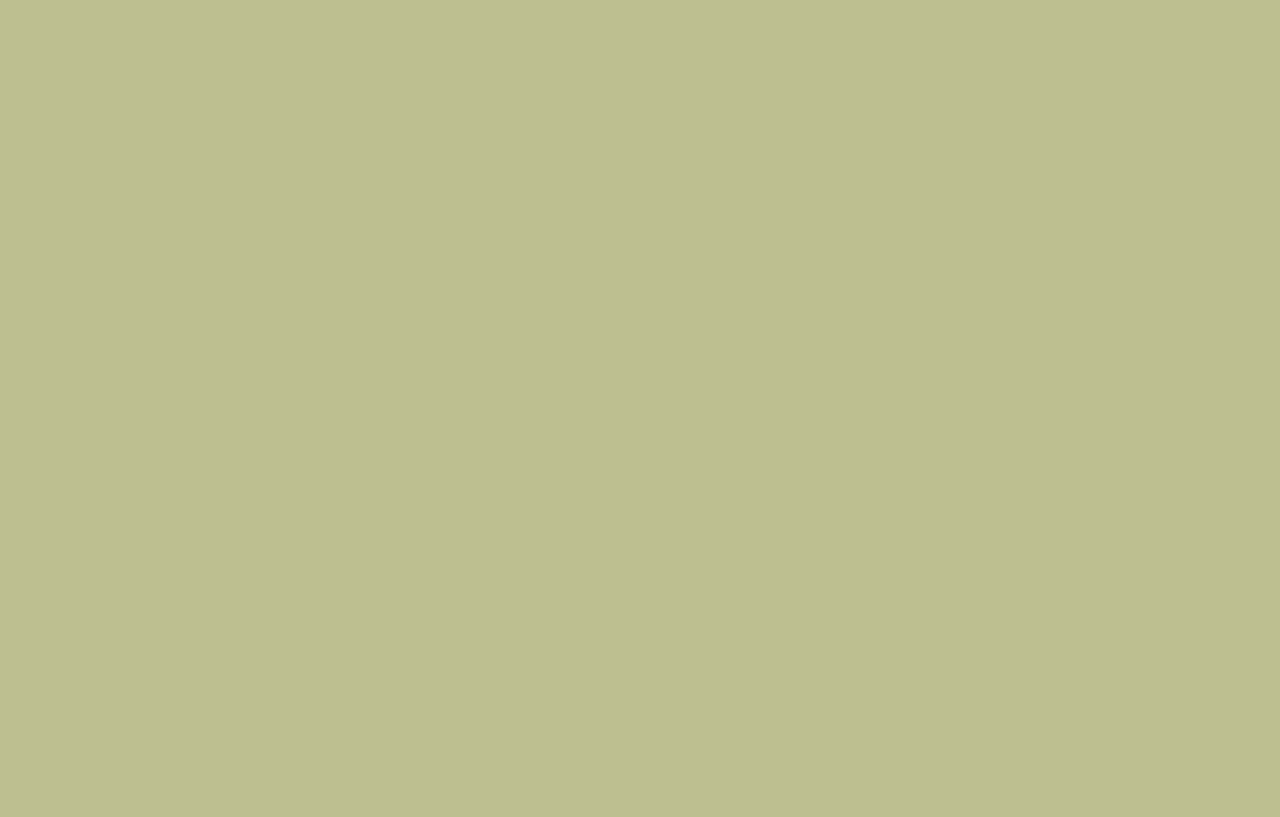
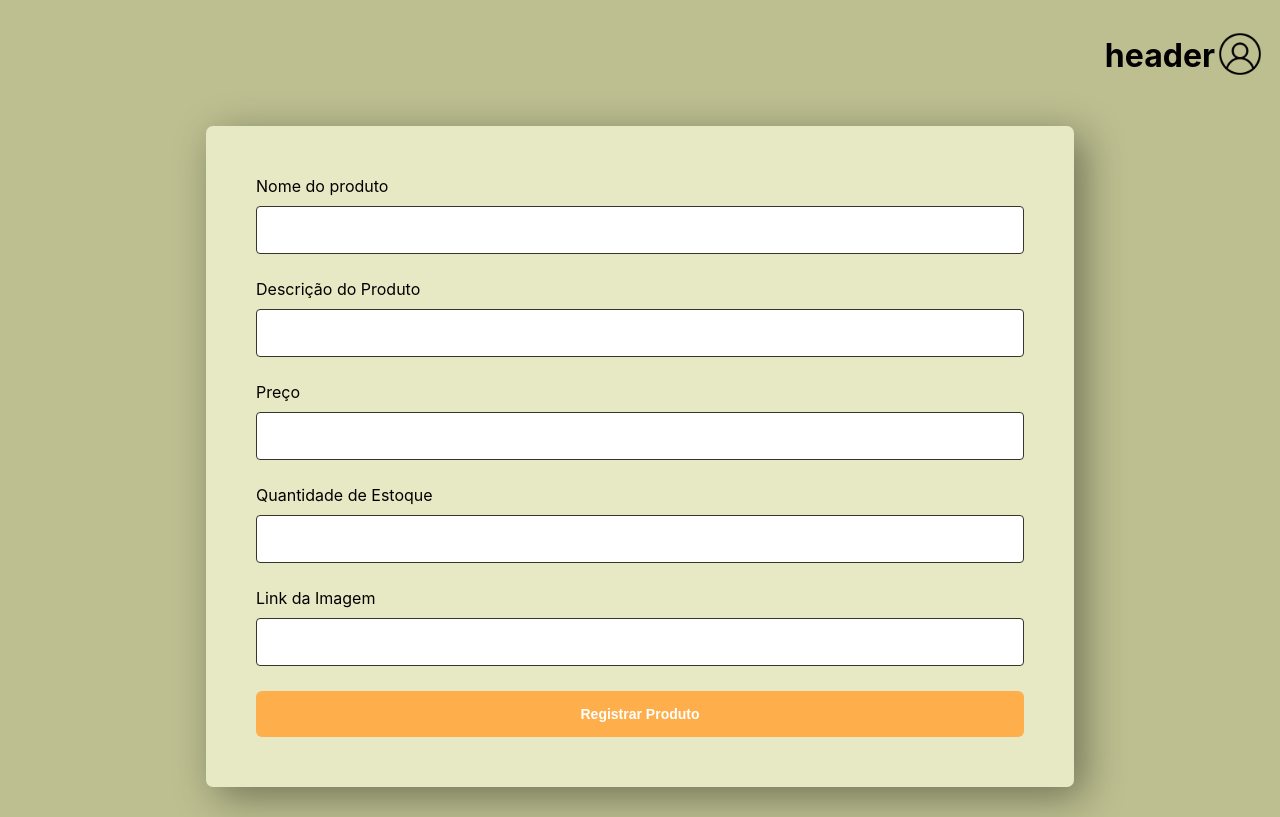
Before and after one commit to Gustavo-Oliveira7/dreamTeam, a React (Create React App) app: page /register in a window 1280 px wide. Before the commit this address had no page. Built offline with nearby package versions, Linux system fonts and the light colour scheme.

Commit message:
implementando forms para cadastro de produto

```diff
--- a/src/App.css
+++ b/src/App.css
@@ -109,3 +109,37 @@ button[disabled]{
   margin-top: 15px;
   margin-right: 15px;
 }
+
+.formRegister{
+  width: 60%;
+  display: flex;
+  justify-content: center;
+  flex-direction: column;
+  background-color: #e7e9c4;
+  border-radius: 7px;
+  padding: 50px;
+  box-shadow: 10px 10px 40px rgba(0, 0, 0, 0.4);
+  gap: 5px
+}
+
+.divFormRegister {
+  display: flex;
+  flex-direction: column;
+  align-items: center;
+  align-content: center;
+  justify-content: center;
+  width: 100%;
+  height: 90vh;
+  background-color: #bdbf90;
+}
+
+.formRegister input {
+  padding: 15px 25px;
+  font-size: 14px;
+  border: 1px solid #35352b;
+  margin-bottom: 20px;
+  margin-top: 5px;
+  border-radius: 4px;
+  transition: all linear 160ms;
+  outline: none;
+}
--- a/src/Routes.js
+++ b/src/Routes.js
@@ -2,6 +2,7 @@ import React from 'react';
 import { Routes, Route } from 'react-router-dom';
 import Login from './pages/Login';
 import Main from './pages/Main';
+import ProductRegister from './pages/ProductRegister';
 import Profile from './pages/Profile';
 
 function Rotas() {
@@ -10,6 +11,7 @@ function Rotas() {
       <Route exact path="/" element={ <Login /> } />
       <Route path="/main" element={ <Main /> } />
       <Route path="/profile" element={ <Profile /> } />
+      <Route path="/register" element={ <ProductRegister /> } />
     </Routes>
   );
 }
--- /dev/null
+++ b/src/components/BtnProductRegister.js
@@ -0,0 +1,20 @@
+import React from 'react';
+import { Link } from 'react-router-dom';
+
+function BtnProductRegister() {
+  return (
+    <div>
+      <Link
+        to="/register"
+      >
+        <button
+          className="btn"
+        >
+          Registrar um Produto
+        </button>
+      </Link>
+    </div>
+  );
+}
+
+export default BtnProductRegister;
--- a/src/components/Header.js
+++ b/src/components/Header.js
@@ -1,18 +1,14 @@
 import React from 'react';
-import { Link, useNavigate } from 'react-router-dom';
+import { Link } from 'react-router-dom';
 import profileIcon from '../images/profileIcon.png';
 
 function Header() {
-  const history = useNavigate();
-
   return (
     <div className="header">
       <h1>header</h1>
       <Link
         to="/profile"
-        onClick={ history('/main') }
       >
-
         <img
           className="iconProfile"
           alt={ profileIcon }
--- a/src/pages/Main.js
+++ b/src/pages/Main.js
@@ -1,10 +1,12 @@
 import React from 'react';
+import BtnProductRegister from '../components/BtnProductRegister';
 import Header from '../components/Header';
 
 function Main() {
   return (
     <>
       <Header />
+      <BtnProductRegister />
       <h1>Main</h1>
     </>
   );
--- /dev/null
+++ b/src/pages/ProductRegister.js
@@ -0,0 +1,37 @@
+import React from 'react';
+import Header from '../components/Header';
+
+function ProductRegister() {
+  return (
+    <div>
+      <Header />
+      <div className="divFormRegister">
+        <form className="formRegister">
+          <label htmlFor="name">
+            Nome do produto
+          </label>
+          <input id="name" />
+          <label htmlFor="description">
+            Descrição do Produto
+          </label>
+          <input id="description" />
+          <label htmlFor="preco">
+            Preço
+          </label>
+          <input id="preco" type="number" />
+          <label htmlFor="estoque">
+            Quantidade de Estoque
+          </label>
+          <input id="estoque" type="number" />
+          <label htmlFor="image">
+            Link da Imagem
+          </label>
+          <input id="image" />
+          <button className="btn">Registrar Produto</button>
+        </form>
+      </div>
+    </div>
+  );
+}
+
+export default ProductRegister;
```
